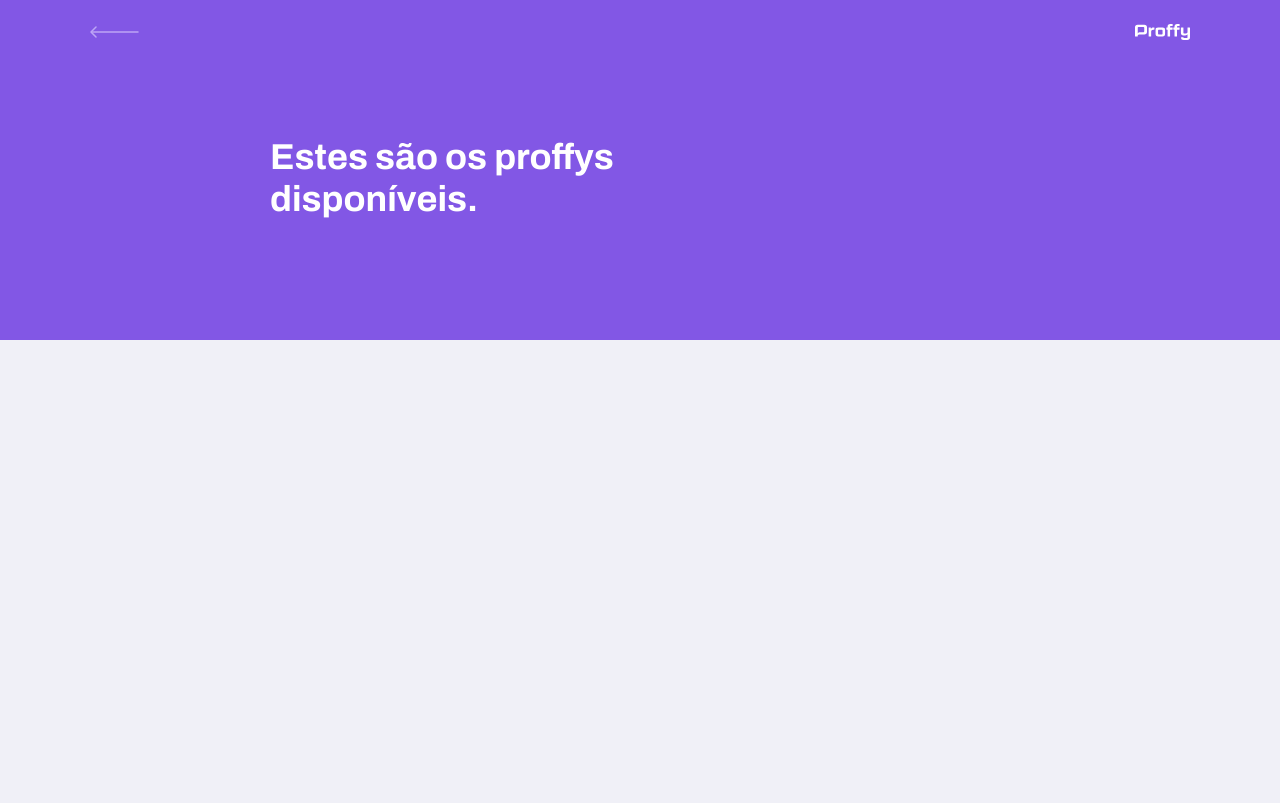
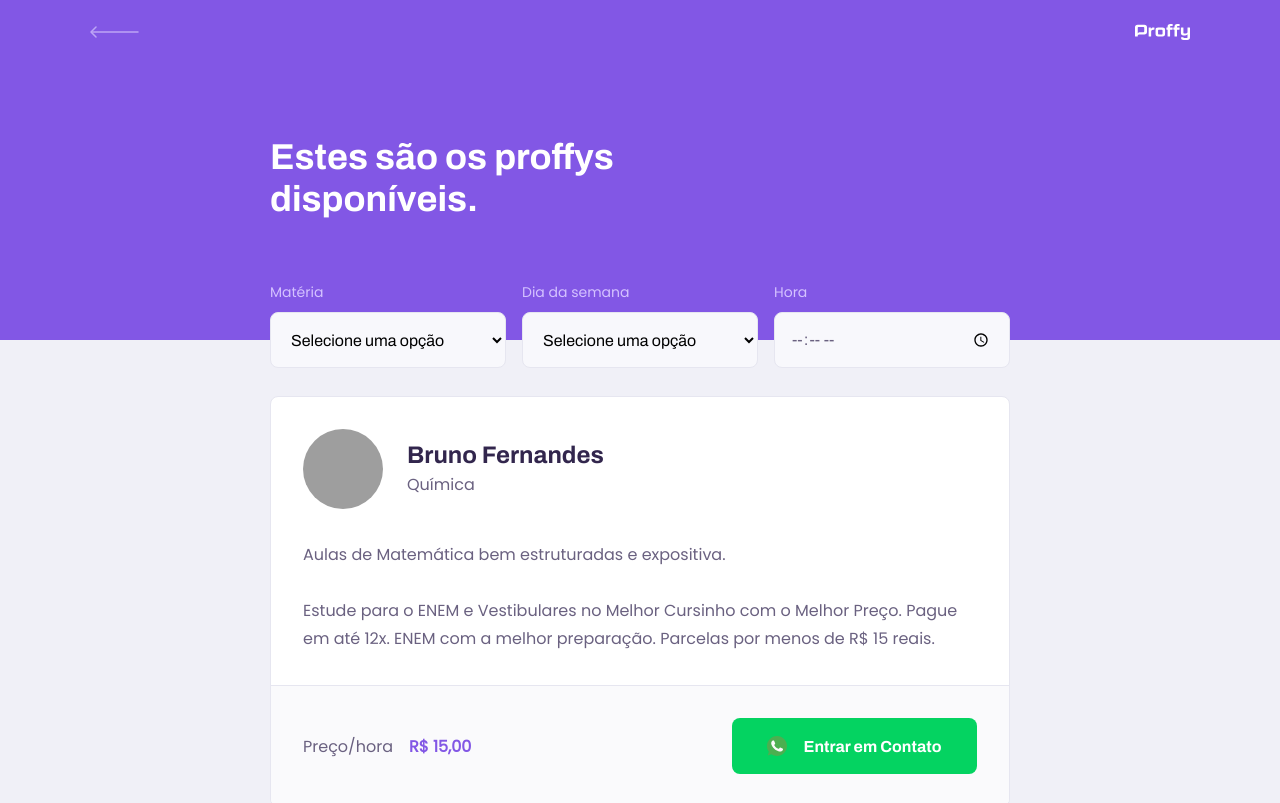
Before and after one commit to SkyHeads/nlw-proffy, a React (Create React App) app in the folder web/: page /study in a window 1280 px wide. Shown: the top 803 px of the page. Built offline with nearby package versions, Linux system fonts and the light colour scheme; grey boxes are pictures that could not be loaded.

Commit message:
search teachers styles

```diff
--- a/web/src/pages/TeacherList/index.tsx
+++ b/web/src/pages/TeacherList/index.tsx
@@ -1,13 +1,55 @@
 import React from 'react';
 
 import PageHeader from '../../Components/PageHeader';
+import Select from '../../Components/Select';
+import Input from '../../Components/Input';
+import TeacherItem from '../../Components/TeacherItem';
 
 import './styles.css';
 
 const TeacherList: React.FC = () => {
   return (
     <div id="page-teacher-list" className="container">
-      <PageHeader title="Estes são os proffys disponíveis." />
+      <PageHeader title="Estes são os proffys disponíveis.">
+        <form id="search-teachers">
+          <Select
+            name="subject"
+            label="Matéria"
+            options={[
+              { value: 'Artes', label: 'Artes' },
+              { value: 'Biologia', label: 'Biologia' },
+              { value: 'Ciências', label: 'Ciências' },
+              { value: 'Educação física', label: 'Educação física' },
+              { value: 'Física', label: 'Física' },
+              { value: 'Geografia', label: 'Geografia' },
+              { value: 'História', label: 'História' },
+              { value: 'Matemática', label: 'Matemática' },
+              { value: 'Português', label: 'Português' },
+              { value: 'Química', label: 'Química' },
+            ]}
+          />
+          <Select
+            name="week_day"
+            label="Dia da semana"
+            options={[
+              { value: '0', label: 'Domingo' },
+              { value: '1', label: 'Segunda-feira' },
+              { value: '2', label: 'Terça-feira' },
+              { value: '3', label: 'Quarta-feira' },
+              { value: '4', label: 'Quinta-feira' },
+              { value: '5', label: 'Sexta-feira' },
+              { value: '6', label: 'Sábado' },
+            ]}
+          />
+          <Input name="time" label="Hora" type="time" />
+        </form>
+      </PageHeader>
+
+      <main>
+        <TeacherItem />
+        <TeacherItem />
+        <TeacherItem />
+      </main>
     </div>
   );
 };
--- a/web/src/pages/TeacherList/styles.css
+++ b/web/src/pages/TeacherList/styles.css
@@ -3,8 +3,43 @@
   height: 100vh;
 }
 
+#search-teachers {
+  margin-top: 3.2rem;
+}
+
+#search-teachers label {
+  color: var(--color-text-in-primary);
+}
+
+#page-teacher-list main {
+  margin: 3.2rem auto;
+  width: 90%;
+}
+
 @media(min-width: 700px) {
   #page-teacher-list {
-    max-width: 100vw;
+    max-width: 100%;
+  }
+
+  #search-teachers {
+    display: grid;
+    grid-template-columns: 1fr 1fr 1fr;
+    column-gap: 16px;
+    position: absolute;
+    bottom: -28px;
+  }
+
+  #search-teachers .input-block + .input-block {
+    margin-top: 0;
+  }
+
+  #search-teachers .select-block + .select-block {
+    margin-top: 0;
+  }
+
+  #page-teacher-list main {
+    padding: 3.2rem 0;
+    max-width: 740px;
+    margin: 0 auto;
   }
 }
```
